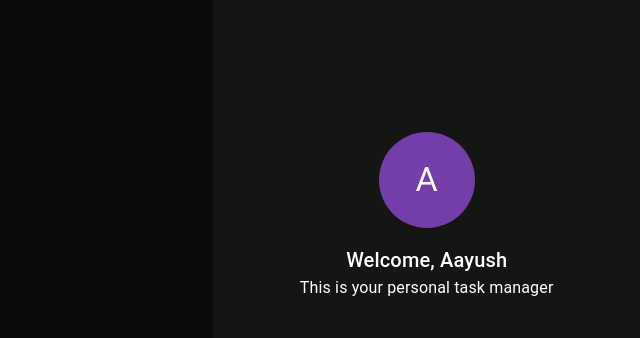
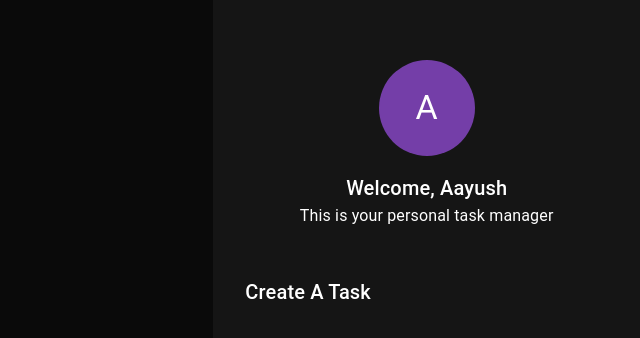
Before and after one commit to aayushjainx/todo-typescript, a React (Create React App) app in the folder todo-react/: page / in a window 1280 px wide. Shown: the part 184-522 px from the top of the page, without its empty margins (640-1280 px from the left). Built offline with nearby package versions, Linux system fonts and the light colour scheme.

Commit message:
feat: create createATask component

```diff
--- /dev/null
+++ b/todo-react/src/components/createTaskForm/createTaskForm.tsx
@@ -0,0 +1,19 @@
+import { Box, Typography } from '@mui/material';
+import React, { FC, ReactElement } from 'react';
+
+export const CreateTaskForm: FC = (): ReactElement => {
+  return (
+    <Box
+      display="flex"
+      flexDirection="column"
+      alignItems="flex-start"
+      width="100%"
+      px={4}
+      my={6}
+    >
+      <Typography mb={2} component="h2" variant="h6">
+        Create A Task
+      </Typography>
+    </Box>
+  );
+};
--- a/todo-react/src/components/sidebar/sidebar.tsx
+++ b/todo-react/src/components/sidebar/sidebar.tsx
@@ -1,6 +1,7 @@
 import React, { FC, ReactElement } from 'react';
 import { Grid } from '@mui/material';
 import { Profile } from '../profile/profile';
+import { CreateTaskForm } from '../createTaskForm/createTaskForm';
 
 export const Sidebar: FC = (): ReactElement => {
   return (
@@ -21,6 +22,7 @@
       }}
     >
       <Profile name="Aayush" />
+      <CreateTaskForm />
     </Grid>
   );
 };
```
